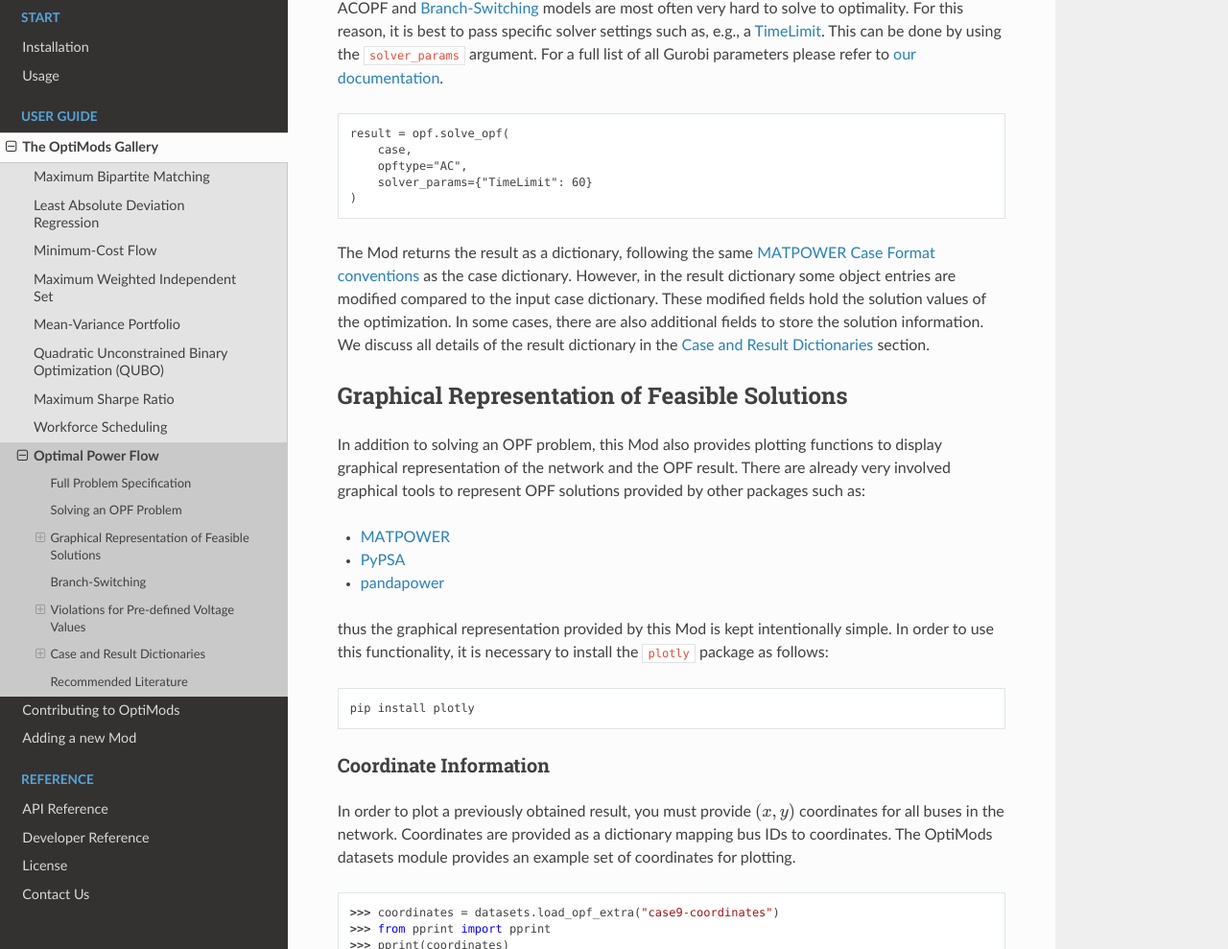
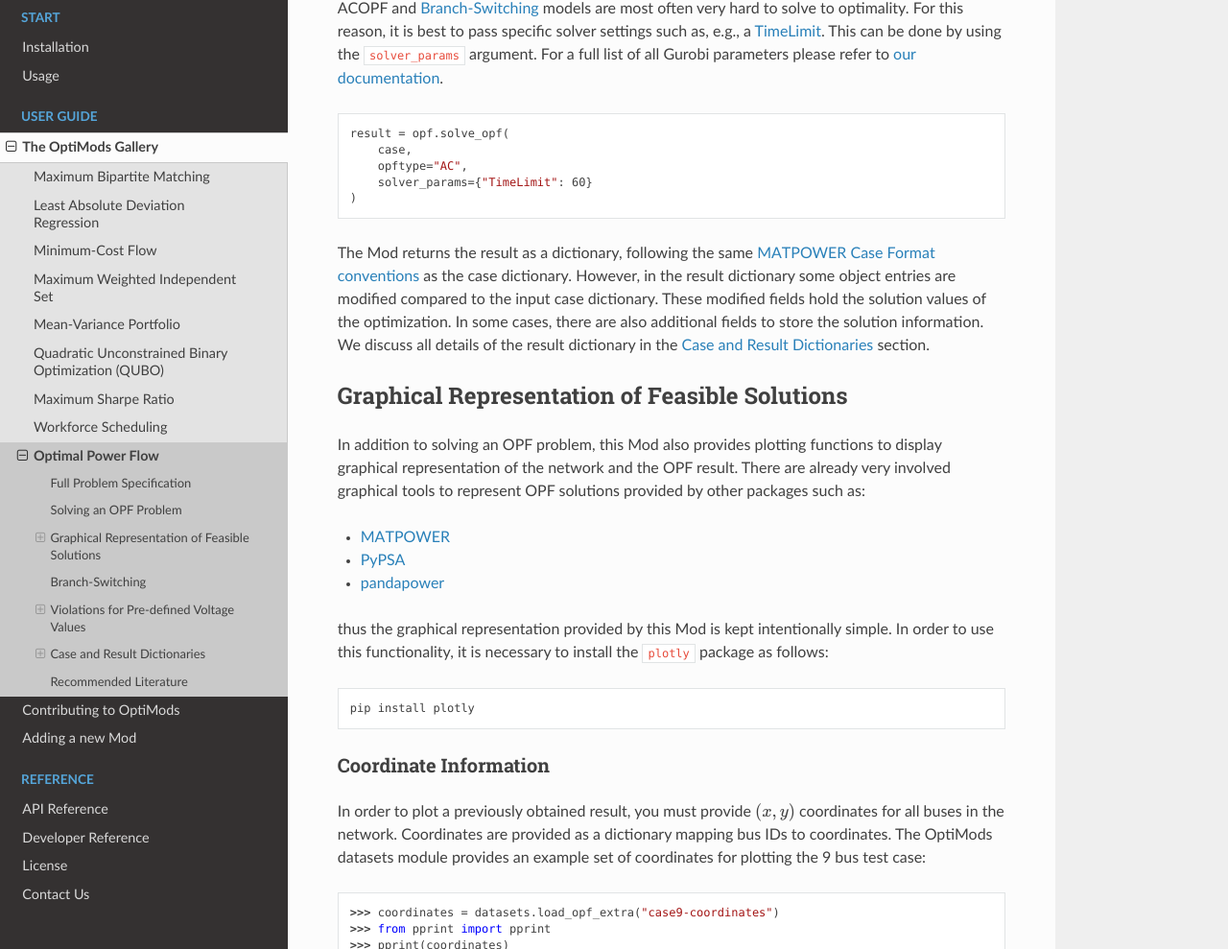
Before and after one commit to Gurobi/gurobi-optimods, a Sphinx documentation site: the page built from docs/source/mods/opf/opf.rst, in a window 1280 px wide and 1400 px high, scrolled down 1738 px. Shown: the part 128-1117 px from the top of the window at 96% size. Built offline with Sphinx 7.4.7 and the Read the Docs theme 2.0.0, drawn with Linux system fonts in a browser that asks for light colours; some of the changed lines change nothing that is shown.

Commit message:
Fix code block

```diff
--- a/docs/source/mods/opf/opf.rst
+++ b/docs/source/mods/opf/opf.rst
@@ -108,13 +108,22 @@
 parameters please refer to `our documentation
 <https://www.gurobi.com/documentation/current/refman/parameter_descriptions.html>`_.
 
-.. code-block:: opf
+.. testcode:: opf
 
     result = opf.solve_opf(
         case,
         opftype="AC",
         solver_params={"TimeLimit": 60}
     )
+
+.. testoutput:: opf
+    :hide:
+    :options: +NORMALIZE_WHITESPACE +ELLIPSIS
+
+    Set parameter TimeLimit to value 60
+    ...
+    Optimal solution found...
+    ...
 
 The Mod returns the result as a dictionary, following the same `MATPOWER Case
 Format conventions
@@ -150,7 +159,7 @@
 In order to plot a previously obtained result, you must provide :math:`(x, y)`
 coordinates for all buses in the network. Coordinates are provided as a
 dictionary mapping bus IDs to coordinates. The OptiMods datasets module provides
-an example set of coordinates for plotting.
+an example set of coordinates for plotting the 9 bus test case:
 
 .. doctest:: opf
     :options: +NORMALIZE_WHITESPACE
```
